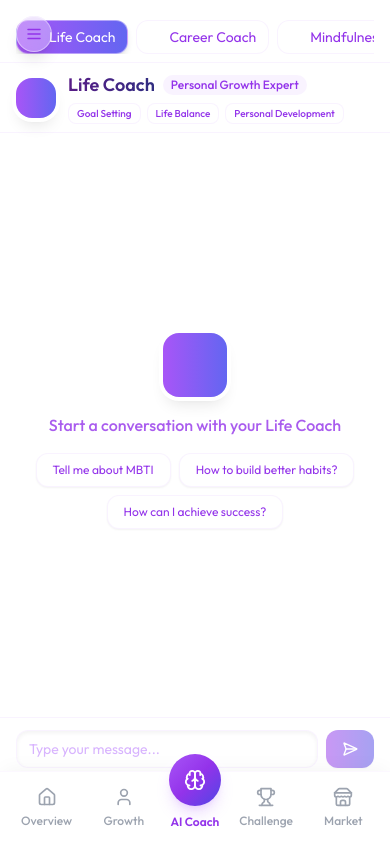
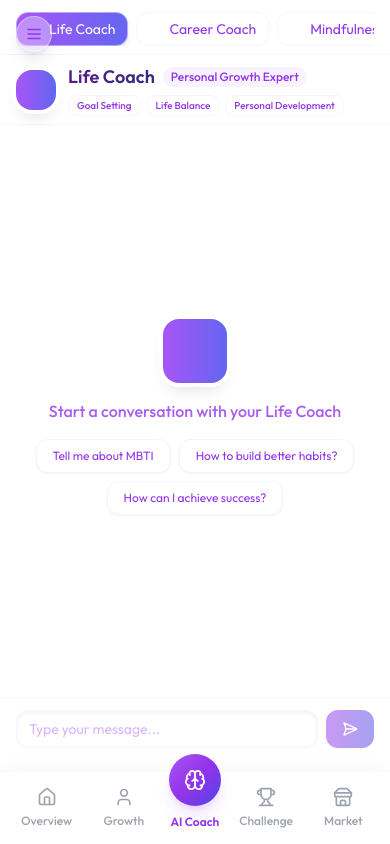
Before and after one commit to apkaisaw/MBetterTI-flow, a Next.js app: page /ai-life-coach in a window 390 px wide. Built offline with nearby package versions, Linux system fonts and the light colour scheme.

Commit message:
fix: adjust input field and desktop page adaptation

```diff
--- a/app/(dashboard)/ai-life-coach/page.tsx
+++ b/app/(dashboard)/ai-life-coach/page.tsx
@@ -155,12 +155,12 @@ export default function SoulBecoming() {
   }, [messages]);
 
   return (
-    <div className="fixed inset-0 bottom-16 md:bottom-0 md:top-16">
+    <div className="fixed inset-0 bottom-16 md:bottom-0 md:top-16 md:left-64">
       <div className="flex h-full">
         {/* 主聊天区域 */}
         <section className="flex-1 flex flex-col bg-white/90">
           {/* 角色选择器 - 居中显示 */}
-          <div className="flex justify-center border-b border-purple-100/50 py-2 md:py-4 px-4 md:px-6 pt-5 md:pt-6">
+          <div className="flex justify-center border-b border-purple-100/50 py-2 md:py-3 px-4 md:px-6 pt-3 md:pt-3">
             <div className="flex gap-2 overflow-x-auto max-w-full md:max-w-[600px] scrollbar-thin scrollbar-thumb-purple-200 scrollbar-track-transparent">
               {coachRoles.map((role) => (
                 <button
@@ -287,7 +287,7 @@ export default function SoulBecoming() {
             </div>
 
             {/* Input Area */}
-            <div className="border-t border-purple-100/50 px-4 md:px-6 py-3 md:py-4 bg-white/95 backdrop-blur-sm -mt-10">
+            <div className="border-t border-purple-100/50 px-4 md:px-6 py-3 md:py-4 bg-white/95 backdrop-blur-sm -mt-10 mb-0 md:mb-0 pb-8 md:pb-4">
               <form onSubmit={handleSendMessage} className="flex gap-2 md:gap-3">
                 <input
                   type="text"
```
